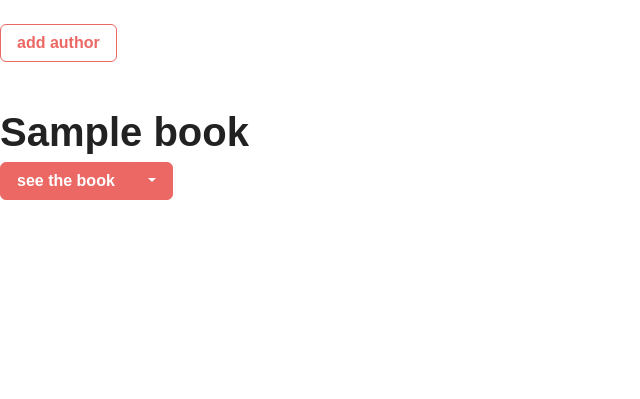
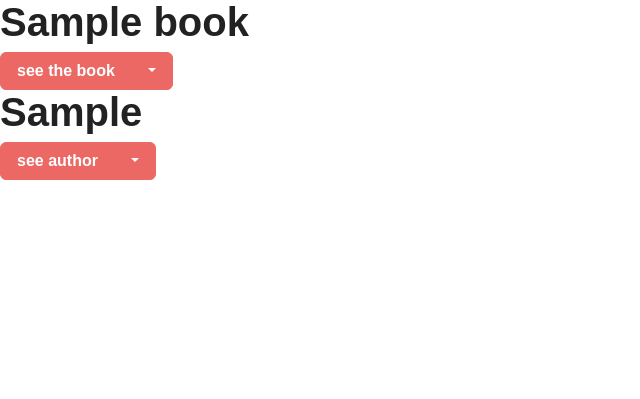
Before and after one commit to SaMMaXi03/library, a Symfony app: template templates/admin/search_books.html.twig in a window 1280 px wide. Shown: the part 59-458 px from the top of the page, without its empty margins (0-640 px from the left). Run offline with Twig, Linux system fonts and the light colour scheme; the template is opened without the code that fills it: most values are stand-ins (such as "Sample title", 1, 10 or a date in 2020); some libraries are stand-ins or nearby versions; some web fonts are replaced.

```diff
--- a/public/style.css
+++ b/public/style.css
@@ -16,7 +16,12 @@ footer {
     font-size: 100px;
     text-align: center;
     text-shadow: 5px 5px 5px black;
+    cursor: default;
+    flex-wrap: wrap;
+    display: flex;
 }
+
+
 
 @media screen and (max-width: 640px) {
 
--- a/templates/admin/list_books.html.twig
+++ b/templates/admin/list_books.html.twig
@@ -5,7 +5,7 @@
     <br>
 
     <section>
-        <a type="button" class="btn btn-outline-primary" href="{{ path('admin_insert_author') }}">add author</a>
+        <a type="button" class="btn btn-outline-primary" href="{{ path('admin_insert_book') }}">add book</a>
     </section>
     <br>
     <br>
--- a/templates/admin/search_books.html.twig
+++ b/templates/admin/search_books.html.twig
@@ -2,13 +2,6 @@
 
 
 {% block main %}
-    <br>
-
-    <section>
-        <a type="button" class="btn btn-outline-primary" href="{{ path('admin_insert_author') }}">add author</a>
-    </section>
-    <br>
-    <br>
 
     {% for book in books %}
 
@@ -27,4 +20,21 @@
 
     {% endfor %}
 
+    {% for author in authors %}
+
+        <h1>{{ author.firstName }}</h1>
+
+        <div class="btn-group" role="group" aria-label="Button group with nested dropdown">
+            <a href="{{ path('admin_list_authors', {'id': author.id }) }}" class="btn btn-primary">see author</a>
+            <div class="btn-group" role="group">
+                <button id="btnGroupDrop1" type="button" class="btn btn-primary dropdown-toggle" data-bs-toggle="dropdown" aria-haspopup="true" aria-expanded="false"></button>
+                <div class="dropdown-menu" aria-labelledby="btnGroupDrop1" style="">
+                    <a class="dropdown-item" href="{{ path('admin_update_author', {'id': author.id }) }}">Edit this author</a>
+                    <a class="dropdown-item" href="{{ path('admin_delete_author', {'id': author.id }) }}">delete this author</a>
+                </div>
+            </div>
+        </div>
+
+    {% endfor %}
+
 {% endblock %}
```
